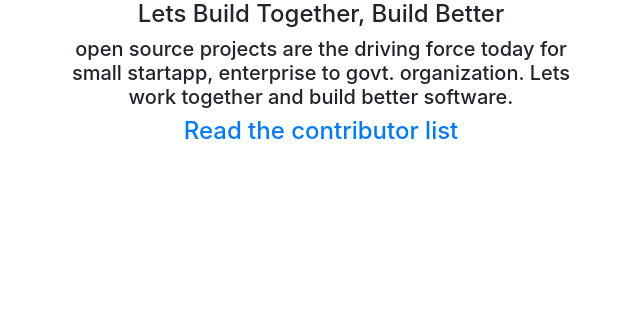
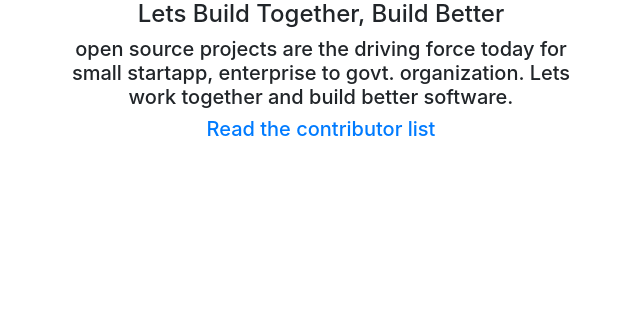
Before and after one commit to Dilipsa/contributor-obsolute, a Django app: page / in a window 1280 px wide. Shown: the part 128-439 px from the top of the page, without its empty margins (319-959 px from the left). Run offline with Django 3.2, Linux system fonts and the light colour scheme; some libraries are stand-ins or nearby versions.

```diff
--- a/templates/contributors/home.html
+++ b/templates/contributors/home.html
@@ -7,7 +7,7 @@
             <h5>open source projects are the driving force today for small startapp, enterprise to
                 govt. organization.
                 Lets work together and build better software.</h5>
-            <a href="{% url 'contributors:contributor_list' %}" class="h4">Read the contributor list</a>
+            <a href="{% url 'contributors:contributor_list' %}" class="h5">Read the contributor list</a>
         </div>
 </div>
 {% endblock content %}
```
